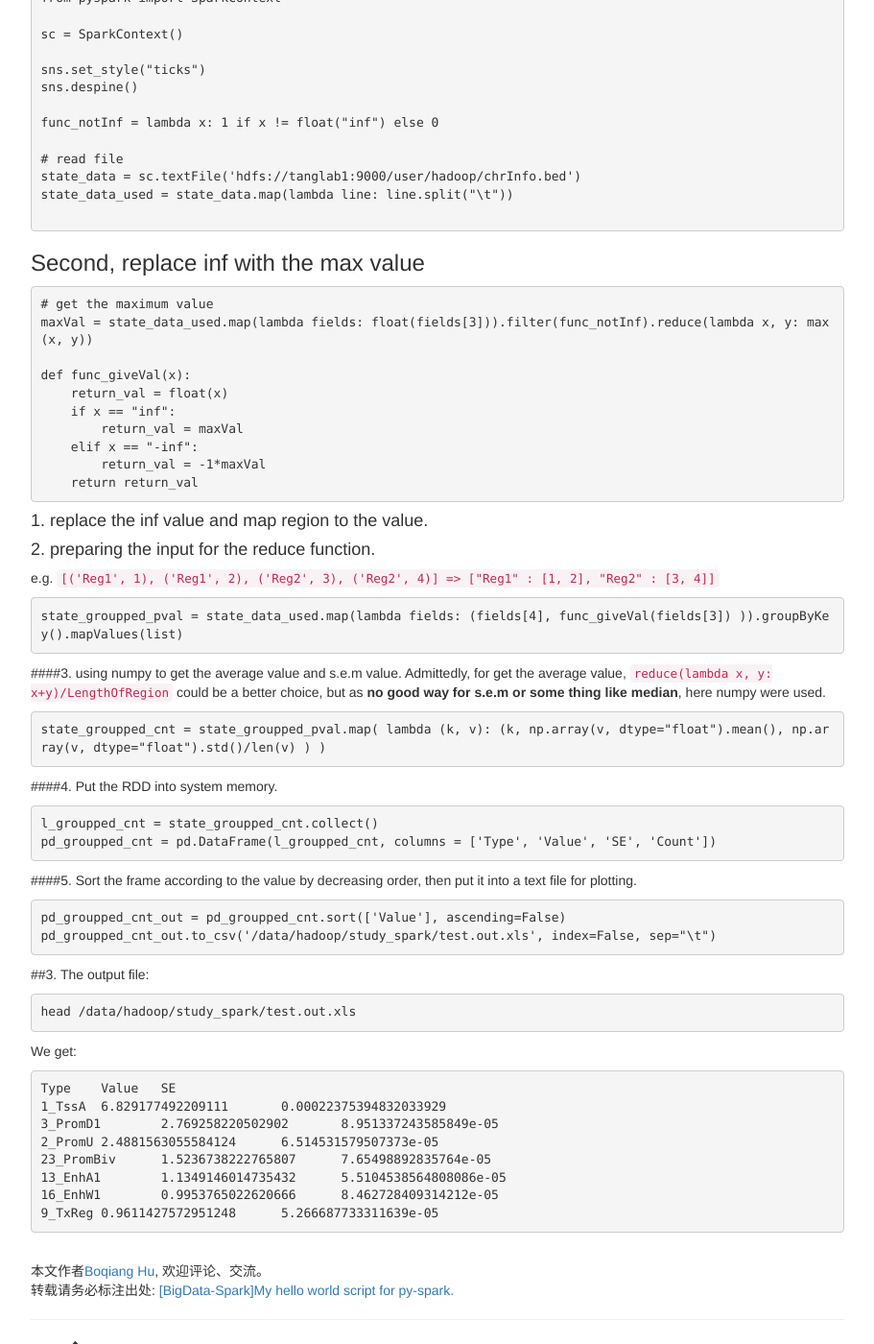
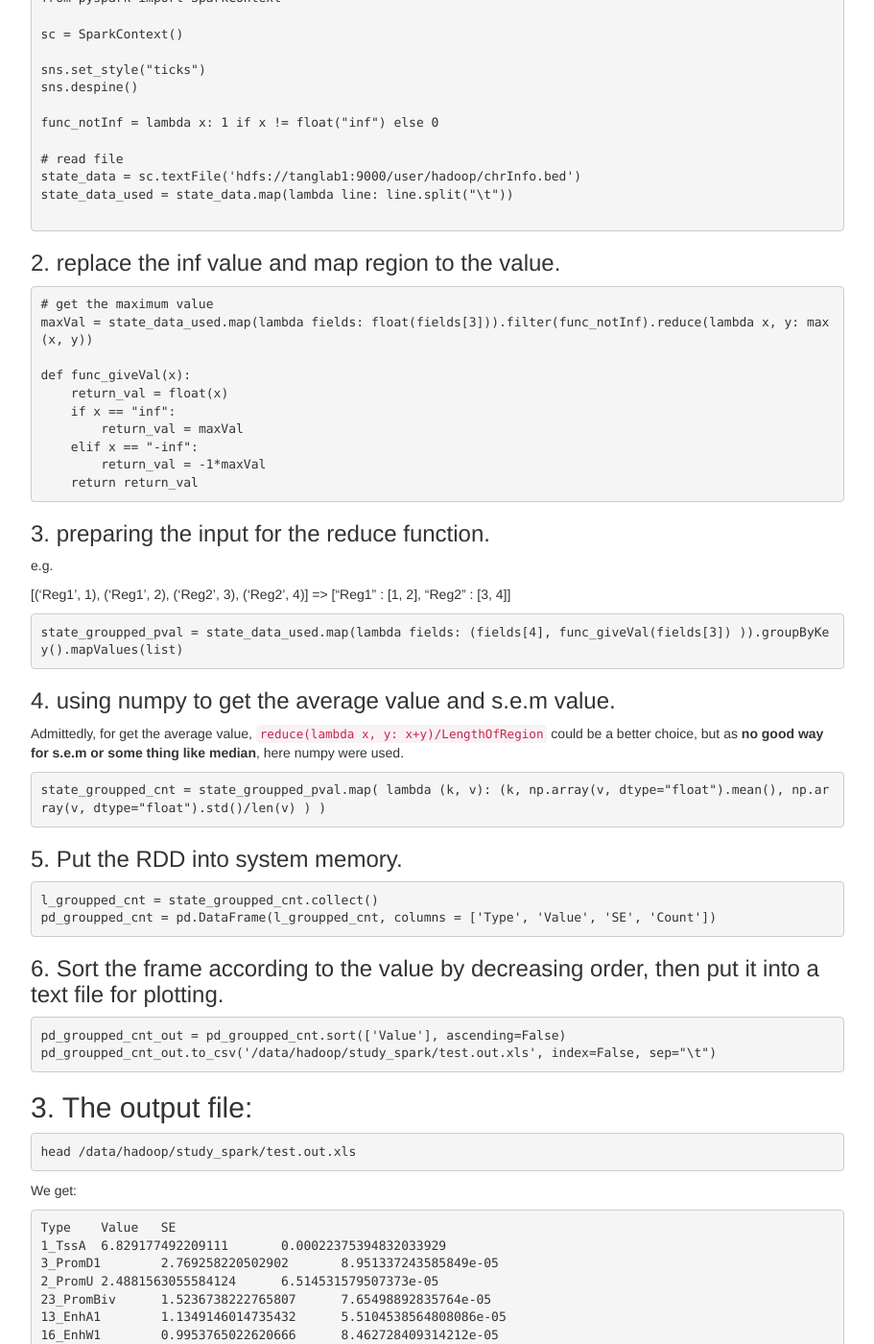
Before and after one commit to huboqiang/huboqiang.github.io, a Jekyll site: the page built from _posts/Spark/2016-01-13-SparkHelloWorld.md, in a window 1280 px wide and 1400 px high, scrolled down 1236 px. Shown: the whole window at 96% size, without its empty margins (38-949 px from the left). Built offline with Jekyll 4.4.1, drawn with Linux system fonts in a browser that asks for light colours; nearby versions of some CDN libraries; library files that are not in the unit come from our copies; comment, search, counter and statistics services are not loaded; some of the changed text lies outside the part shown.

Commit message:
revised format

````diff
--- a/_posts/Spark/2016-01-13-SparkHelloWorld.md
+++ b/_posts/Spark/2016-01-13-SparkHelloWorld.md
@@ -80,7 +80,8 @@ state_data_used = state_data.map(lambda line: line.split("\t"))
 
 ```
 
-### Second, replace inf with the max value
+### 2. replace the inf value and map region to the value.
+
 ```python
 # get the maximum value
 maxVal = state_data_used.map(lambda fields: float(fields[3])).filter(func_notInf).reduce(lambda x, y: max(x, y))
@@ -93,36 +94,37 @@ def func_giveVal(x):
         return_val = -1*maxVal
     return return_val
 ```
-####1. replace the inf value and map region to the value.
-####2. preparing the input for the reduce function.
+
+### 3. preparing the input for the reduce function.
    e.g.
-```[('Reg1', 1), ('Reg1', 2), ('Reg2', 3), ('Reg2', 4)] => ["Reg1" : [1, 2], "Reg2" : [3, 4]]```
+
+[('Reg1', 1), ('Reg1', 2), ('Reg2', 3), ('Reg2', 4)] => ["Reg1" : [1, 2], "Reg2" : [3, 4]]
 
 ```python
 state_groupped_pval = state_data_used.map(lambda fields: (fields[4], func_giveVal(fields[3]) )).groupByKey().mapValues(list)
 ```
 
-####3. using numpy to get the average value and s.e.m value.
+### 4. using numpy to get the average value and s.e.m value.
 Admittedly, for get the average value, ```reduce(lambda x, y: x+y)/LengthOfRegion``` could be a better choice, but as **no good way for s.e.m or some thing like median**, here numpy were used.
 
 ```python
 state_groupped_cnt = state_groupped_pval.map( lambda (k, v): (k, np.array(v, dtype="float").mean(), np.array(v, dtype="float").std()/len(v) ) )
 ```
 
-####4. Put the RDD into system memory.
+### 5. Put the RDD into system memory.
 
 ```python
 l_groupped_cnt = state_groupped_cnt.collect()
 pd_groupped_cnt = pd.DataFrame(l_groupped_cnt, columns = ['Type', 'Value', 'SE', 'Count'])
 ```
 
-####5. Sort the frame according to the value by decreasing order, then put it into a text file for plotting.
+### 6. Sort the frame according to the value by decreasing order, then put it into a text file for plotting.
 ```python
 pd_groupped_cnt_out = pd_groupped_cnt.sort(['Value'], ascending=False)
 pd_groupped_cnt_out.to_csv('/data/hadoop/study_spark/test.out.xls', index=False, sep="\t")
 ```
 
-##3. The output file:
+## 3. The output file:
 
 ```bash
 head /data/hadoop/study_spark/test.out.xls
````
Also changed, not shown: other parts of _posts/Spark/2016-01-13-SparkHelloWorld.md (+1 -1 lines).
